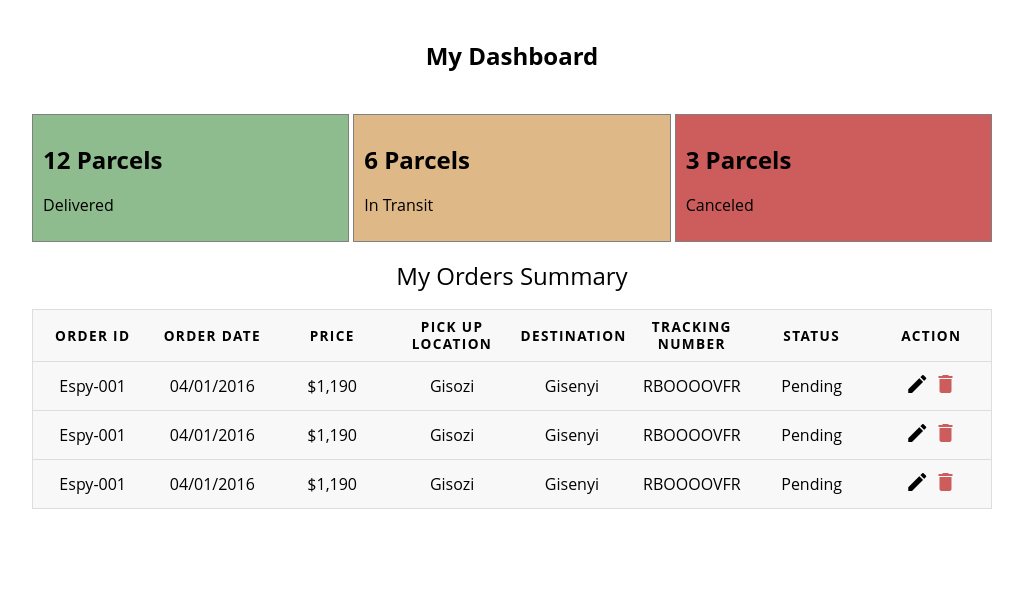
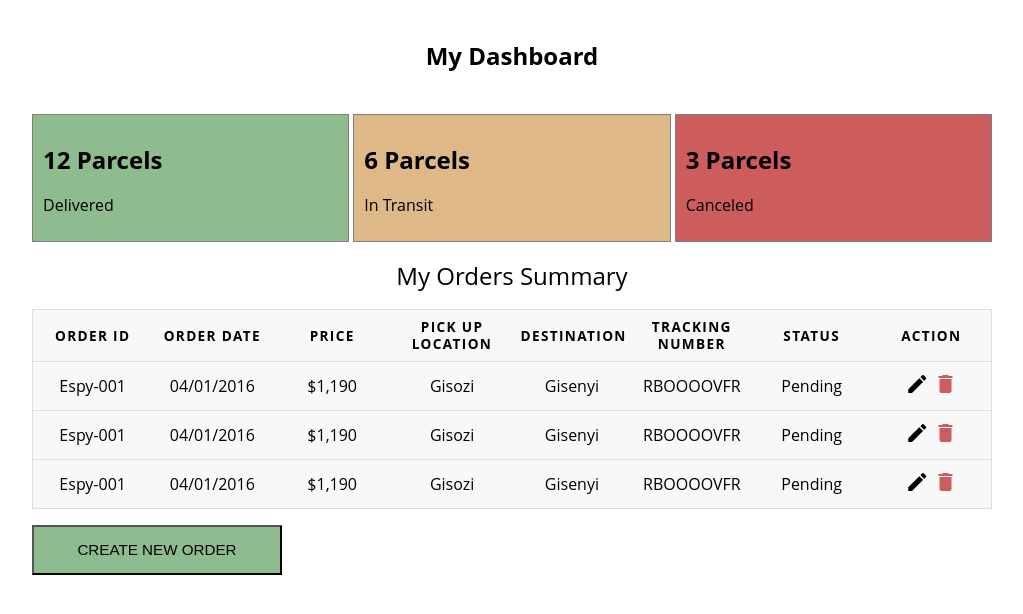
Before and after one commit to espoirMur/Andela-SendIT, a plain HTML site: page UI/orders.html in a window 1280 px wide. Shown: the whole page, without its empty margins (128-1151 px from the left). Drawn offline with Linux system fonts and the light colour scheme.

Commit message:
Will display a create order button at the bottom of the order table Prior to this change, the user was unable to see that button and was unable to create an order
This change add the HTML button and style it with CSS
the next step is to build the create order page

```diff
--- a/UI/orders.html
+++ b/UI/orders.html
@@ -79,7 +79,10 @@
                             <td data-label="Action"><a href="#" class="edit-order"><i class="material-icons">edit</i></a> <a href="#" class="delete-order"><i class="material-icons">delete</i></a> </td>
                       </tr>
                     </tbody>
+                    <tfoot>
+                    </tfoot>
                   </table>
+                  <p  align="left"><button class="btn">CREATE NEW ORDER</button></p>
 
     </div>
 
--- a/UI/static/css/styles.css
+++ b/UI/static/css/styles.css
@@ -170,3 +170,19 @@ form {
 .delete-order{
   color: indianred;
 }
+
+/**
+css for button create order
+**/
+
+.btn{
+  width: 250px;
+  height: 50px;
+  margin: 0 auto;
+  padding: 0;
+  display: table-cell;
+  vertical-align: middle;
+  background-color: darkseagreen;
+  font-size: 0.95em;
+  text-decoration: black;
+}
```
